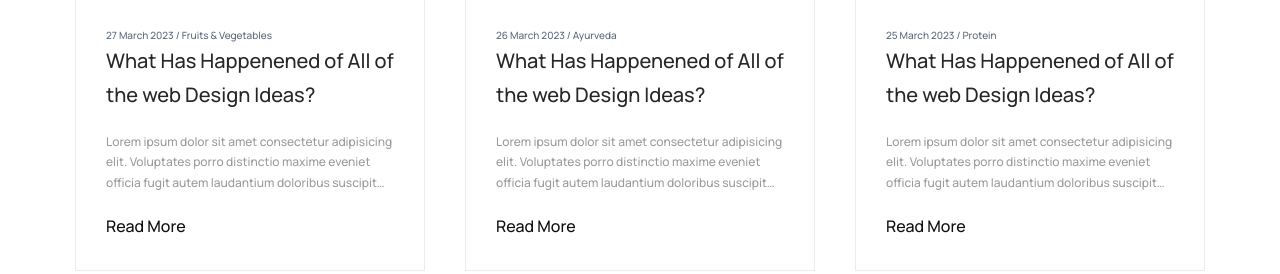
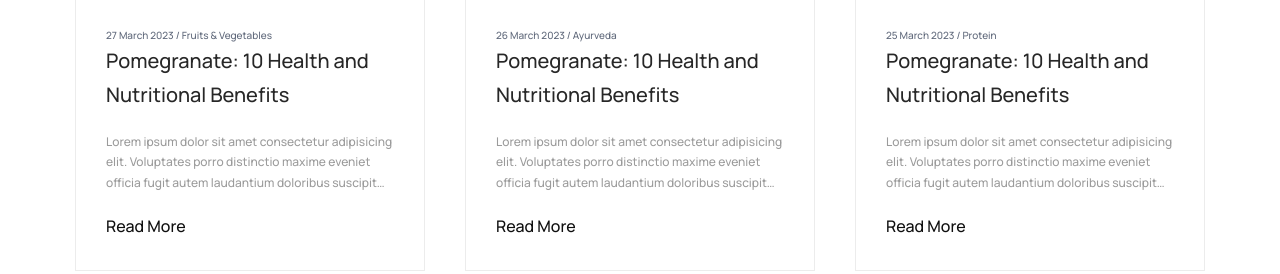
Before and after one commit to ishangupta03/Thrive, a plain HTML site: page Food&Nutrition.html in a window 1280 px wide. Shown: the part 655-929 px from the top of the page. Drawn offline with nearby package versions, Linux system fonts and the light colour scheme; files whose address does not match are found by name.

Commit message:
Update Food&Nutrition.html

```diff
--- a/Food&Nutrition.html
+++ b/Food&Nutrition.html
@@ -134,7 +134,7 @@
       <div class="blog-text">
           <span>27 March 2023 / Fruits & Vegetables</span>
 
-          <a href="#" class="blog-title">What Has Happenened of All of the web Design Ideas?</a>
+          <a href="#" class="blog-title">Pomegranate: 10 Health and Nutritional Benefits</a>
           <p>Lorem ipsum dolor sit amet consectetur adipisicing elit. Voluptates porro distinctio maxime eveniet officia fugit autem laudantium doloribus suscipit cum?</p>
           <a href="#"> Read More</a>
       </div>
@@ -146,7 +146,7 @@
       <div class="blog-text">
           <span>26 March 2023 / Ayurveda</span>
 
-          <a href="#" class="blog-title">What Has Happenened of All of the web Design Ideas?</a>
+          <a href="#" class="blog-title">Pomegranate: 10 Health and Nutritional Benefits</a>
           <p>Lorem ipsum dolor sit amet consectetur adipisicing elit. Voluptates porro distinctio maxime eveniet officia fugit autem laudantium doloribus suscipit cum?</p>
           <a href="#"> Read More</a>
       </div>
@@ -158,7 +158,7 @@
       <div class="blog-text">
           <span>25 March 2023 / Protein</span>
 
-          <a href="#" class="blog-title">What Has Happenened of All of the web Design Ideas?</a>
+          <a href="#" class="blog-title">Pomegranate: 10 Health and Nutritional Benefits</a>
           <p>Lorem ipsum dolor sit amet consectetur adipisicing elit. Voluptates porro distinctio maxime eveniet officia fugit autem laudantium doloribus suscipit cum?</p>
           <a href="#"> Read More</a>
       </div>
```
